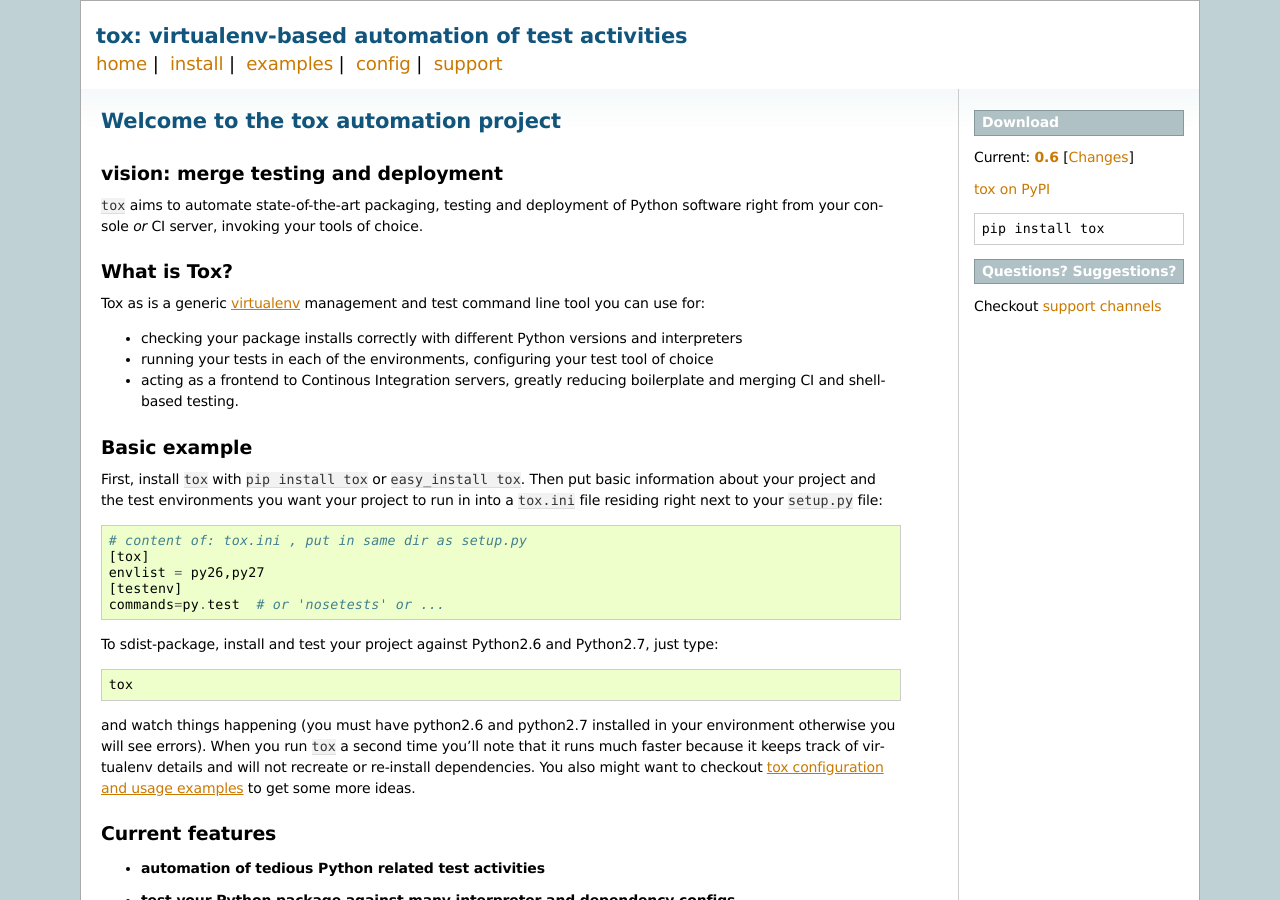
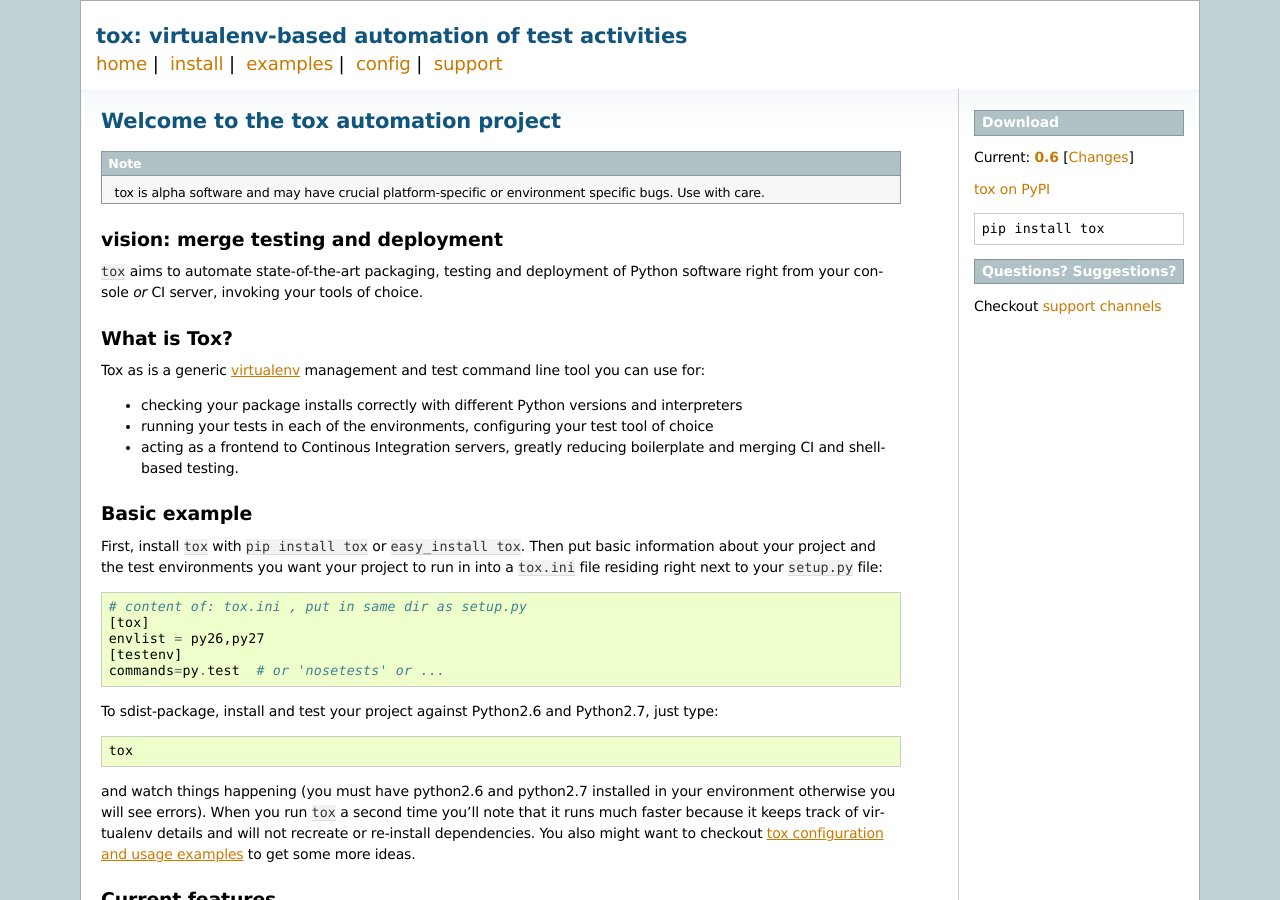
Before and after one commit to msabramo/tox, a Sphinx documentation site: the page built from doc/index.txt, in a window 1280 px wide and 900 px high. Built offline with Sphinx 7.4.7, drawn with Linux system fonts in a browser that asks for light colours.

Commit message:
include tox.ini in MANIFEST and change NOTE

```diff
--- a/doc/index.txt
+++ b/doc/index.txt
@@ -1,5 +1,10 @@
 Welcome to the tox automation project
 ===============================================
+
+.. note::
+
+    tox is alpha software and may have crucial platform-specific
+    or environment specific bugs. Use with care.
 
 vision: merge testing and deployment
 ----------------------------------------
--- a/doc/install.txt
+++ b/doc/install.txt
@@ -1,5 +1,10 @@
 tox installation
 ==================================
+
+.. note::
+
+    tox is alpha software and may have crucial platform-specific
+    or environment specific bugs. Use with care.
 
 Install info in a nutshell
 ----------------------------------
```
Also changed, not shown: 1 other file.
